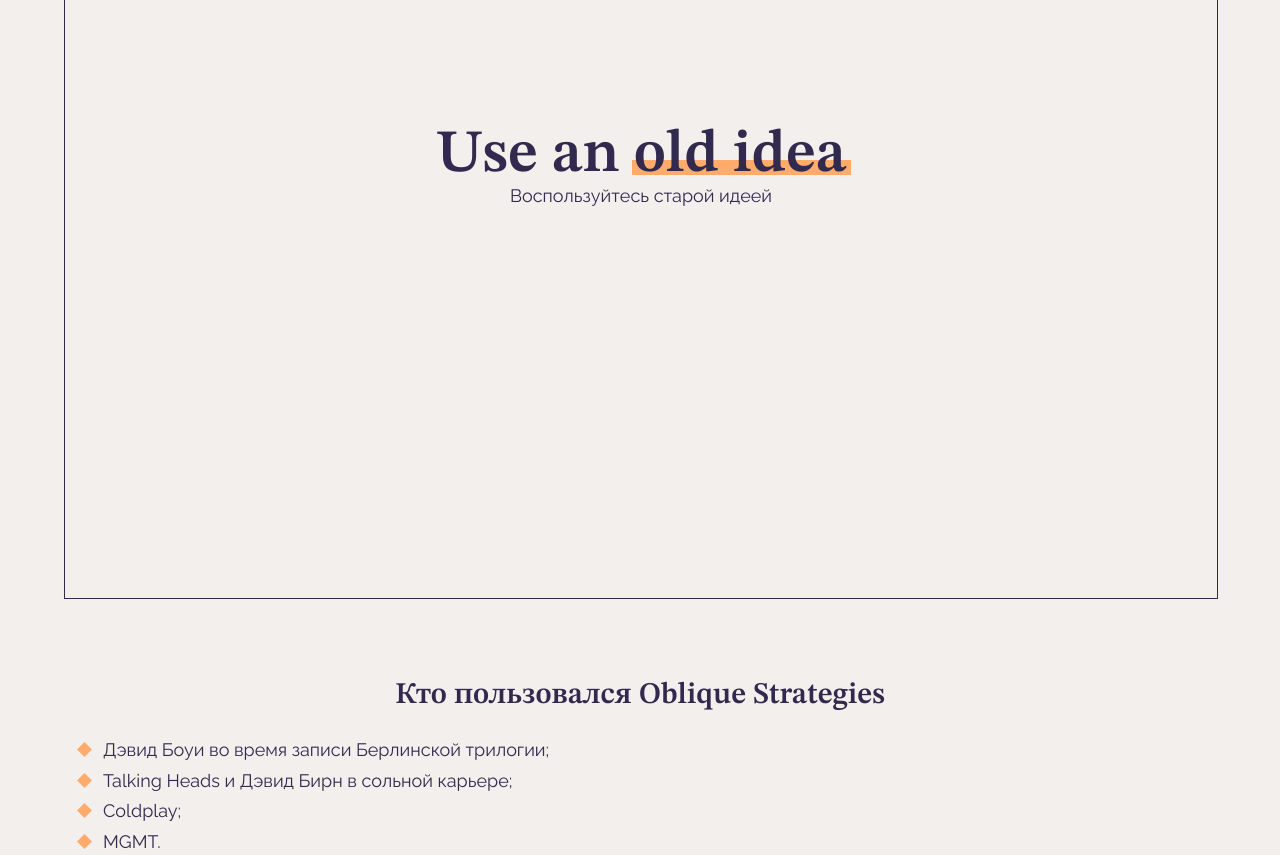
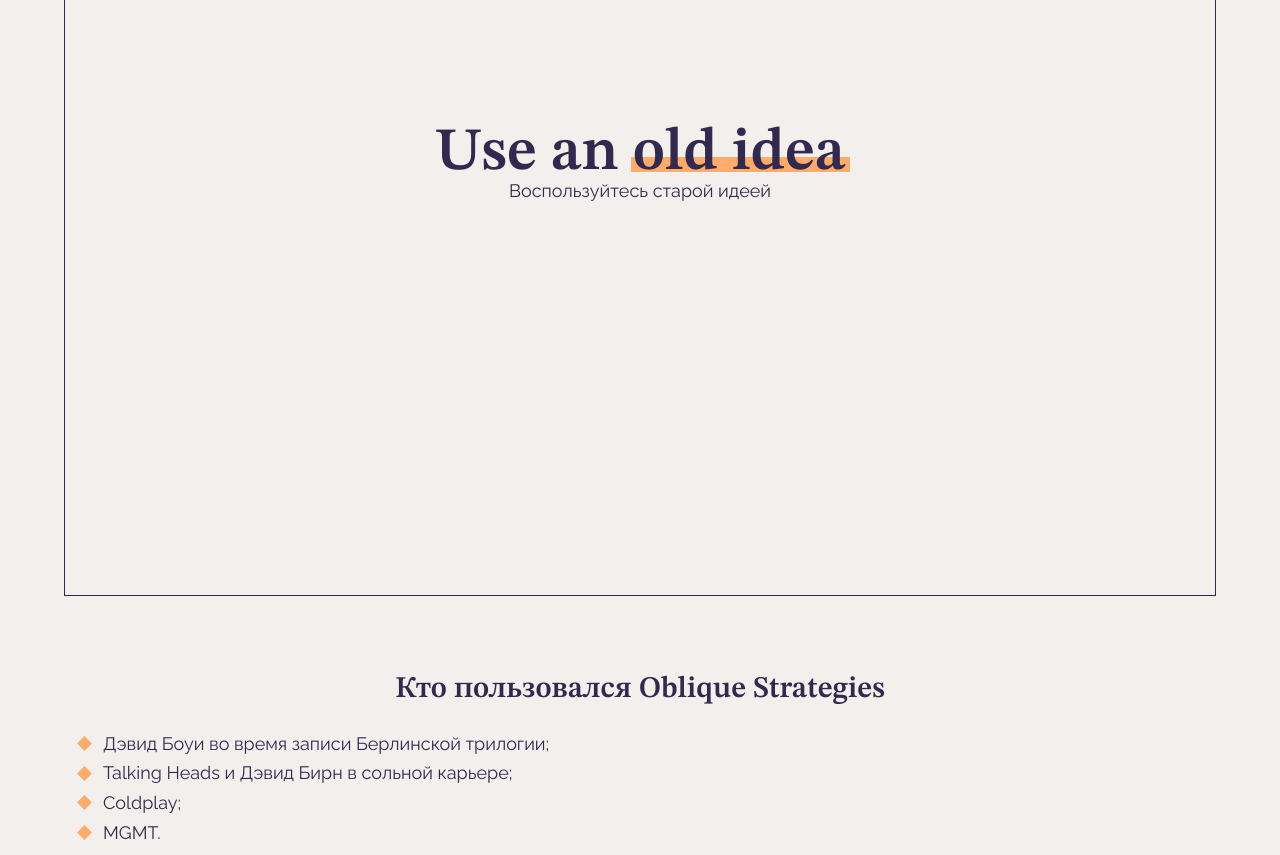
Before and after one commit to Programistic/karty-podskazhut, a plain HTML site: page index.html in a window 1280 px wide. Shown: the part 2780-3635 px from the top of the page. Drawn offline with Linux system fonts and the light colour scheme.

Commit message:
correct margins and line-height

```diff
--- a/styles/style.css
+++ b/styles/style.css
@@ -111,7 +111,7 @@
 }
 
 .content__title {
-  margin: 7.2% 0 2.6%;
+  margin: 7.1% 0 2.6%;
   padding: 0;
 }
 
@@ -130,7 +130,7 @@
 
 .content__text-block_type_first-lettered > .content__paragraph:first-child::first-letter {
   display: inline-block;
-  margin: 0 5px 0 -6px;
+  margin: 0 6px 0 -6px;
   padding: 0 4px;
   font: 700 30px/1 var(--main-font), sans-serif;
   background-color: var(--accent-color);
@@ -187,23 +187,25 @@
   margin: 1.6em auto 1.6em;
   padding: 0;
   width: 75%;
-  font: italic 400 18px/1.95 var(--main-font), sans-serif;
+  font: italic 400 18px/2 var(--main-font), sans-serif;
 }
 
 .content__card {
   display: flex;
   flex-direction: column;
   justify-content: center;
-  margin: 7.1% 0 0;
+  margin: 7% 0 -2px;
   width: 100%;
   aspect-ratio: 4 / 3;
   border: 1px solid currentColor;
+  box-sizing: border-box;
 }
 
 .content__card-title {
-  margin: 5px 0 0;
+  margin: 4px 0 0;
   padding: 0;
   font-size: 60px;
+  line-height: .8;
 }
 
 .content__card-subtitle {
@@ -221,7 +223,7 @@
 .colored-text::after {
   position: absolute;
   content: '';
-  bottom: 7px;
+  bottom: 5px;
   left: -1%;
   width: 103%;
   height: .25em;
@@ -241,7 +243,7 @@
 
 .content__list-item {
   position: relative;
-  margin: 0 0 9px;
+  margin: 0 0 8px;
   padding: 0;
 }
 
```
